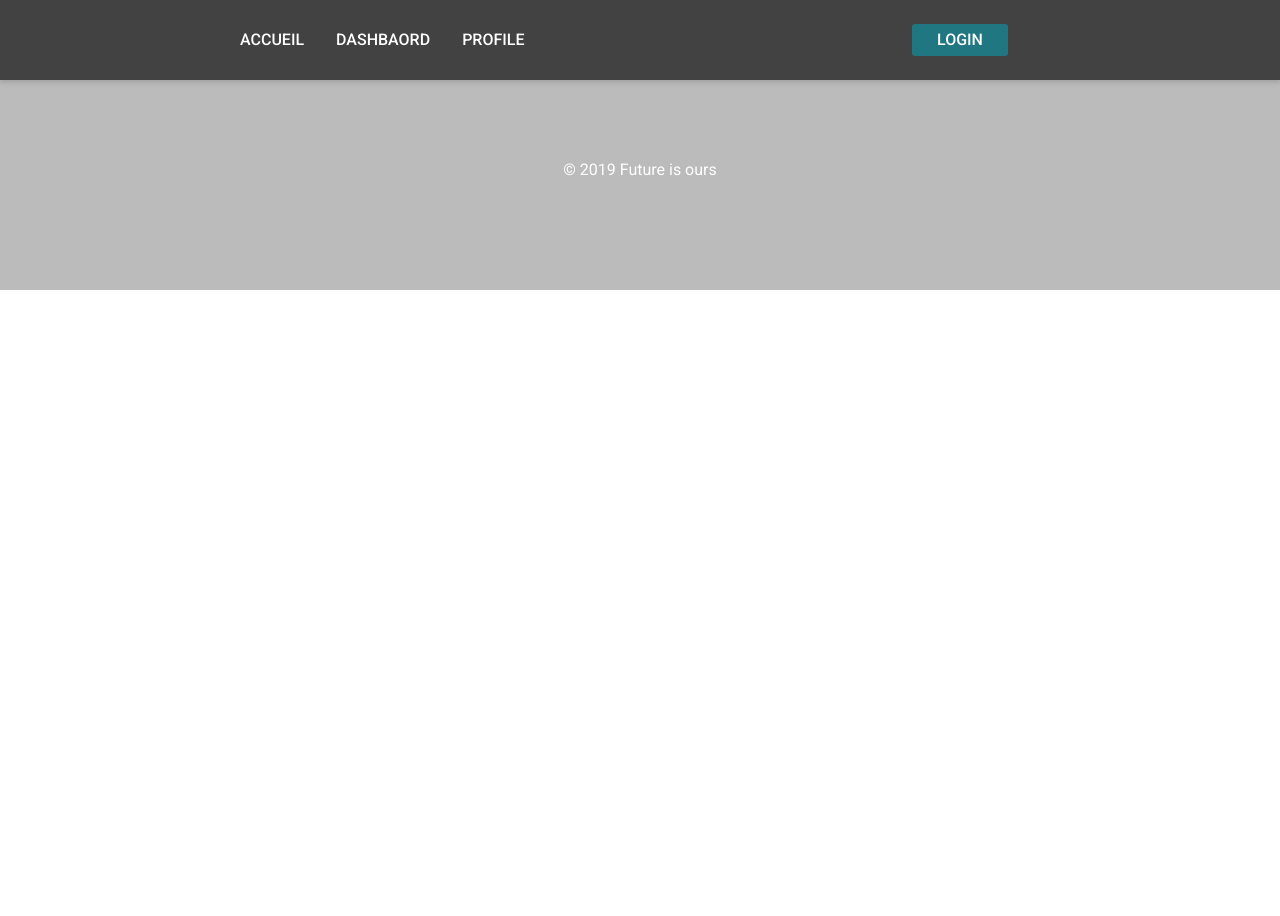
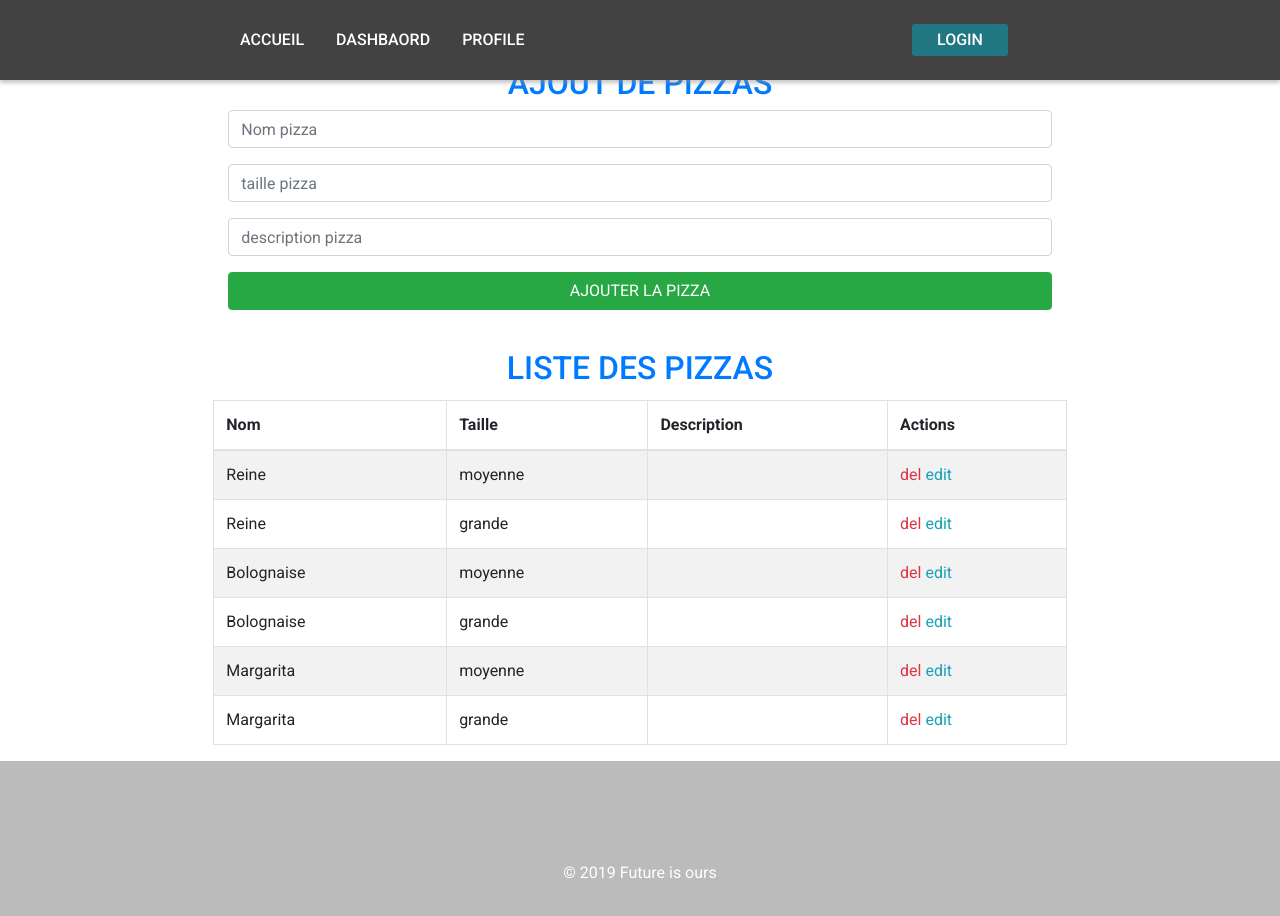
Before and after one commit to genieouz/edacy_c8_frontend, an Angular app: page /teste in a window 1280 px wide. Shown: the top 916 px of the page. Before the commit the page ends 800 px from the top, so only its background shows below. Built offline with nearby package versions, Linux system fonts and the light colour scheme.

Commit message:
edition form

```diff
--- a/src/app/app-routing.module.ts
+++ b/src/app/app-routing.module.ts
@@ -9,6 +9,7 @@ import { DashbaordComponent } from './componenent/dashbaord/dashbaord.component'
 import {DetailsComponent} from './componenent/details/details.component';
 import {PageNotFoundComponent} from './componenent/page-not-found/page-not-found.component';
 import { AuthGuard } from './auth/auth.guard';
+import { TesteComponent } from './teste/teste.component';
 
 const routes: Routes = [
   {path:'home',component:HomeComponent},
@@ -17,6 +18,7 @@ const routes: Routes = [
   {path:'profile',component:ProfileComponent},
   {path:'login',component:LoginComponent},
   {path:'dashbaord',component:DashbaordComponent,canActivate:[AuthGuard]},
+  {path: 'teste', component: TesteComponent},
   {path:'', redirectTo: '/home', pathMatch: 'full'},
   { path: '**', component: PageNotFoundComponent }
 ];
--- a/src/app/app.module.ts
+++ b/src/app/app.module.ts
@@ -14,6 +14,7 @@ import { DetailsComponent } from './componenent/details/details.component';
 import { PageNotFoundComponent } from './componenent/page-not-found/page-not-found.component';
 import { MeteoListComponent } from './componenent/meteo-list/meteo-list.component';
 import { SearchPipe } from './search.pipe';
+import { TesteComponent } from './teste/teste.component';
 
 @NgModule({
   declarations: [
@@ -27,7 +28,8 @@ import { SearchPipe } from './search.pipe';
     DetailsComponent,
     PageNotFoundComponent,
     MeteoListComponent,
-    SearchPipe
+    SearchPipe,
+    TesteComponent
   ],
   imports: [
     BrowserModule,
--- a/src/app/services/login-service.service.ts
+++ b/src/app/services/login-service.service.ts
@@ -15,7 +15,7 @@ export class LoginServiceService {
 
   seConnecter(login,password){
 
-    if(login ==='edacy' && password === 'cohorte8')
+    if(login ==='admin' && password === 'admin')
       return this.isLoggedIn=true;
     else
       return this.isLoggedIn=false;
--- /dev/null
+++ b/src/app/services/teste.service.ts
@@ -0,0 +1,40 @@
+import { map } from 'rxjs/operators';
+import { Injectable } from '@angular/core';
+
+@Injectable({
+  providedIn: 'root'
+})
+export class TesteService {
+
+  private pizzas: any = [
+    {id: "1",  nom: "Reine", taille: "moyenne", description: ""},
+    {id: "2", nom: "Reine", taille: "grande", description: ""},
+    {id: "3", nom: "Bolognaise", taille: "moyenne", description: ""},
+    {id: "4", nom: "Bolognaise", taille: "grande", description: ""},
+    {id: "5", nom: "Margarita", taille: "moyenne", description: ""},
+    {id: "6", nom: "Margarita", taille: "grande", description: ""}
+  ]
+  constructor() { }
+  getPizzas(){
+    return this.pizzas;
+  }
+
+  addPizza(newPizza){
+    this.pizzas.push(newPizza);
+  }
+
+  supprimer(id){
+    this.pizzas.map((pizza,index)=>{
+      if(pizza.id == id)
+        this.pizzas.splice(index,1);
+    })
+  }
+
+  editPizza(id,newData){
+    this.pizzas.map((pizza,index)=>{
+      if(pizza.id==id){
+        this.pizzas[index]=newData;
+      }
+    })
+  }
+}
--- /dev/null
+++ b/src/app/teste/teste.component.css
@@ -0,0 +1,6 @@
+table{
+    margin-top: 1%;
+}
+form{
+    margin-bottom: 3%;
+}
--- /dev/null
+++ b/src/app/teste/teste.component.html
@@ -0,0 +1,35 @@
+<h2 class="text-center text-primary">{{pizzaToUpdate?'MODIFICATION':'AJOUT'}} DE PIZZAS</h2>
+<form class="col-sm-8 offset-2">
+  <div class="form-group">
+    <input type="text" name="nom" [(ngModel)]="nom" class="form-control" placeholder="Nom pizza">
+  </div>
+  <div class="form-group">
+    <input type="text" name="taille" [(ngModel)]="taille" class="form-control" placeholder="taille pizza">
+  </div>
+  <div class="form-group">
+    <input type="text" name="description" [(ngModel)]="description" class="form-control" placeholder="description pizza">
+  </div>
+  <button (click)="pizzaToUpdate?editPizza():addPizza()" class="btn btn-success btn-block">{{pizzaToUpdate?'MODIFIER':'AJOUTER'}} LA PIZZA</button>
+  <button *ngIf="pizzaToUpdate" (click)="pizzaToUpdate=null; nom=''; description=''; taille=''" class="btn btn-danger btn-block">ANNULER</button>
+</form>
+
+<h2 class="text-center text-primary">LISTE DES PIZZAS</h2>
+<table class='col-sm-8 offset-2 table table-bordered table-striped table-condensed'>
+  <thead>
+    <th>Nom</th>
+    <th>Taille</th>
+    <th>Description</th>
+    <th>Actions</th>
+  </thead>
+  <tbody>
+    <tr *ngFor="let pizza of pizzas">
+      <td>{{pizza.nom}}</td>
+      <td>{{pizza.taille}}</td>
+      <td>{{pizza.description}}</td>
+      <td>
+        <a href="javascript:;" (click)="supprimer(pizza.id)" class='text-danger'>del</a>
+        <a href="javascript:;" (click)="reInitializeForm(pizza)" class='text-info'> edit</a>
+      </td>
+    </tr>
+  </tbody>
+</table>
--- /dev/null
+++ b/src/app/teste/teste.component.ts
@@ -0,0 +1,41 @@
+import { TesteService } from './../services/teste.service';
+import { Component, OnInit } from '@angular/core';
+
+@Component({
+  selector: 'app-teste',
+  templateUrl: './teste.component.html',
+  styleUrls: ['./teste.component.css']
+})
+export class TesteComponent implements OnInit {
+  pizzas: any = [];
+  nom: string;
+  taille: string;
+  description: string;
+  pizzaToUpdate;
+  constructor(private testeService: TesteService) { }
+
+  ngOnInit() {
+    this.pizzas = this.testeService.getPizzas();
+  }
+  addPizza(){
+    let newPizza = {
+      nom: this.nom,
+      taille: this.taille,
+      description: this.description
+    }
+    this.testeService.addPizza(newPizza);
+  }
+  supprimer(id){
+    this.testeService.supprimer(id);
+  }
+
+  reInitializeForm(pizza){
+    this.nom = pizza.nom;
+    this.description = pizza.description;
+    this.taille = pizza.taille;
+    this.pizzaToUpdate = pizza;
+  }
+  editPizza(){
+
+  }
+}
--- a/src/index.html
+++ b/src/index.html
@@ -8,7 +8,9 @@
   <meta name="viewport" content="width=device-width, initial-scale=1">
   <link rel="icon" type="image/x-icon" href="favicon.ico">
   <link rel="stylesheet" href="https://fonts.googleapis.com/css?family=Nanum+Gothic:400,700|Roboto:400,400i,500,700&display=swap" >
+  <link href="https://stackpath.bootstrapcdn.com/bootstrap/4.3.1/css/bootstrap.min.css" rel="stylesheet" integrity="sha384-ggOyR0iXCbMQv3Xipma34MD+dH/1fQ784/j6cY/iJTQUOhcWr7x9JvoRxT2MZw1T" crossorigin="anonymous">
   <link rel="stylesheet" href="./assets/css/normalize.css">
+
 </head>
 <body>
   <app-root></app-root>
--- a/src/styles.css
+++ b/src/styles.css
@@ -2,5 +2,6 @@
 body{
 
     font-family: Roboto;
+    padding-top: 5%;
 
 }
```
Also changed, not shown: 2 other files (tests, documents, lock files or other folders).
